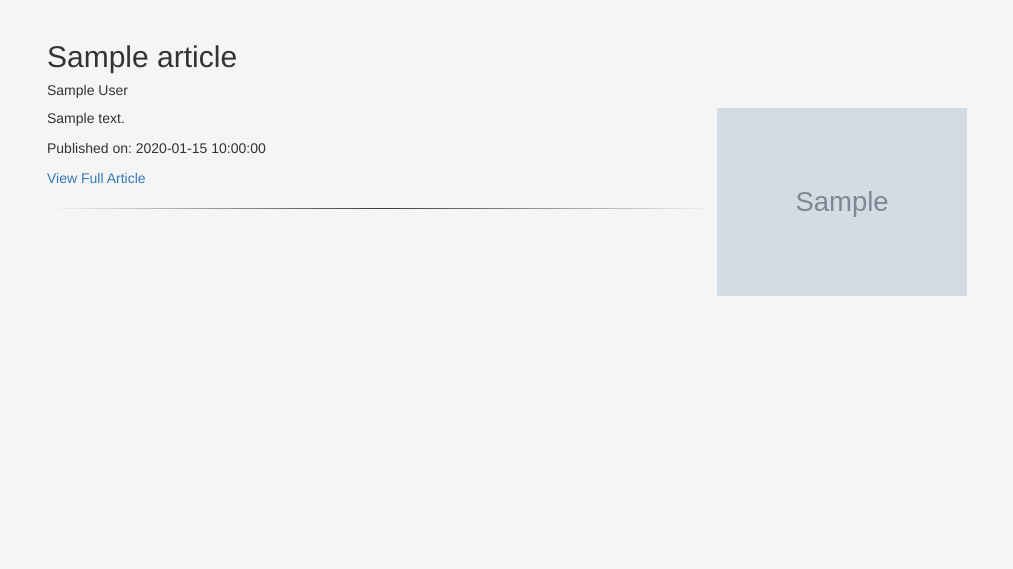
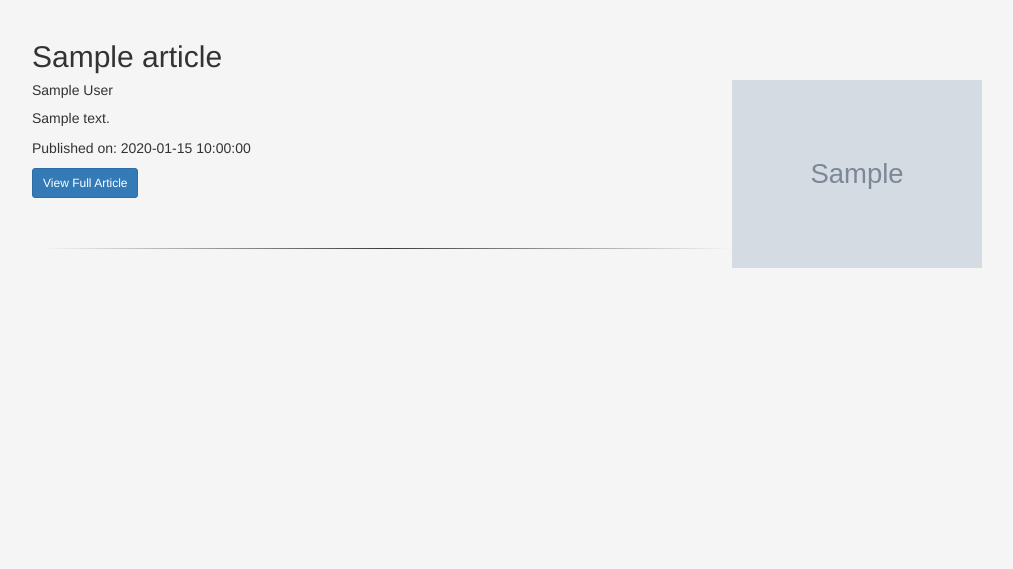
Before and after one commit to marvinChomba/MarvFeed, a Flask app: template app/templates/source_articles.html in a window 1280 px wide. Shown: the part 52-621 px from the top of the page, without its empty margins (38-1051 px from the left). Run offline with Flask 2, Linux system fonts and the light colour scheme; the template is opened without the code that fills it: most values are stand-ins (such as "Sample title", 1, 10 or a date in 2020); grey boxes marked "Sample" are stand-in pictures; some libraries are stand-ins or nearby versions.

Commit message:
Add the styling to the articles

```diff
--- a/app/static/css/index.css
+++ b/app/static/css/index.css
@@ -8,19 +8,36 @@ body {
 hr {
     border: 0;
     height: 1px;
-    background-image: linear-gradient(to right, rgba(0, 0, 0, 0), rgba(0, 0, 0, 0.75), rgba(0, 0, 0, 0));}
-
+    background-image: linear-gradient(to right, rgba(0, 0, 0, 0), rgba(0, 0, 0, 0.75), rgba(0, 0, 0, 0));
+    color: steelblue;
+    display: block;
+    margin: 10px;
+}
 img {
-    height: 250px;
+    height: 300px;
     width: 250px;
     float: right;
+    position: relative;
+    bottom: 2em;
 }
 img::after {
     clear: left
 }
 .article-container {
+    padding-top: 20px;
+    height: 350px;
+    padding: 0;
+}
+.container {
+    /* border: 1px solid black; */
+}
+.article {
     margin-bottom: 50px;
-    height: 500px;
+}
+
+.btn-container {
+    display: flex;
+    justify-content: flex-start;
 }
 .nav li {
     transition: background 1s,color 1s;
--- a/app/templates/macros.html
+++ b/app/templates/macros.html
@@ -1,7 +1,9 @@
 {% macro display_articles(articles)%}
     <div class="container">
+        <div class="articles">
             {% for article in articles %}
                 <div class="col-sm-10 article-container">
+                    <div class="article">
                         <h2 class="article-header">{{article.title}}</h2>
                         <h5 class="article-author">{{article.author}}</h5>
                         <div class="img-container">
@@ -9,10 +11,14 @@
                         </div>
                         <p>{{article.content}}</p>
                         <p>Published on: {{article.publish_date}}</p>
-                <a href="{{article.url}}" target="_blank">View Full Article</a>
+                        <div class="btn-container">
+                            <a href="{{article.url}}" class="button btn btn-primary btn-sm" target="_blank">View Full Article</a>
+                        </div>
+                    </div>
                     <hr>
                 </div>
             {% endfor %}
+        </div>
     </div>
 {% endmacro %}
 
@@ -22,9 +28,9 @@
         <div class="row sources-row">
             {% for source in row %}
                 <div class="col-xs-12 col-sm-4 col-md-3 col-lg-3 source-card">
-                    <h3>{{source.name}}</h3>
+                    <h3 class="source-name">{{source.name}}</h3>
                     <p>{{source.description}}</p>
-                    <p>{{source.country}}</p>
+                    <p>COUNTRY: <strong>{{source.country | upper}}</strong></p>
                     <div class="btn-container">
                         <a class="button btn btn-primary btn-sm" href="/sources/articles/{{source.id}}" target="_blank">View Articles</a>
                     </div>
```
Also changed, not shown: app/static/css/sources.css (+10 -0 lines). Lines whose indentation alone changed are shown as unchanged.
